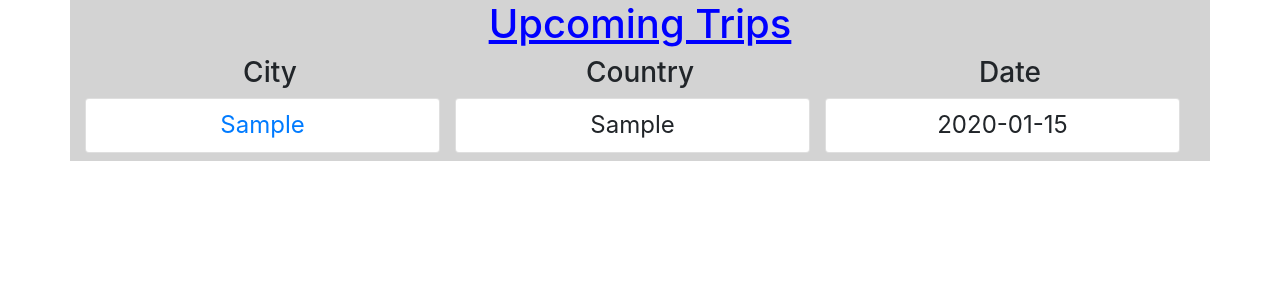
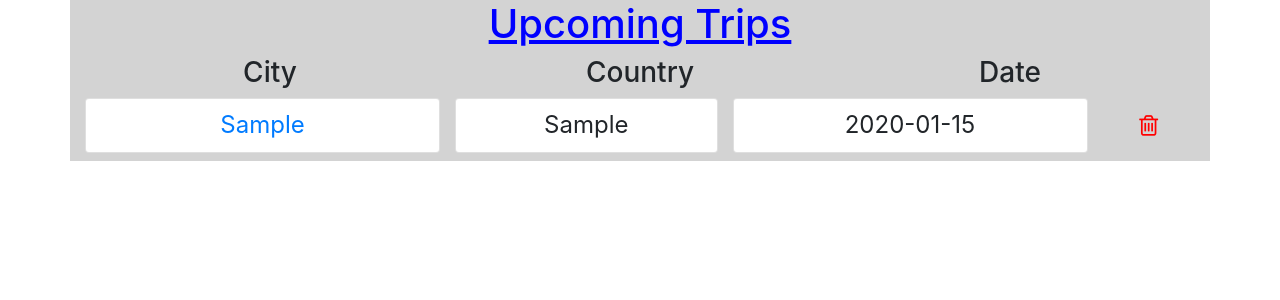
Before and after one commit to KevinChheang/Weather, a Flask app: page /all_trips/1 in a window 1280 px wide. Shown: the part 69-369 px from the top of the page. Run offline with Flask 2, Linux system fonts and the light colour scheme; the visitor is signed in with stand-in values (Sample User, id 1); tables that the repository leaves empty hold one stand-in row (values such as "Sample post"); parts of the project's set-up code (start-up, migrations or seed data) failed here and were passed over; some libraries are stand-ins or nearby versions.

Commit message:
implement delete upcoming trip

```diff
--- a/Code/app.py
+++ b/Code/app.py
@@ -1,4 +1,4 @@
-from flask import Flask, request, flash, render_template, redirect, session, jsonify
+from flask import Flask, request, flash, render_template, redirect, session, jsonify, url_for
 from flask_debugtoolbar import DebugToolbarExtension
 
 from models import db, connect_db, User, UpcomingTrip, Search
@@ -129,6 +129,24 @@ def add_trip(user_id):
 
     return render_template("add_trip_form.html", form=form)
 
+@app.route("/delete-trip/<int:trip_id>")
+def delete_trip(trip_id):
+    # check if user login or not
+    if "user_id" not in session:
+        flash("Please login to gain access.", "info")
+
+        return redirect("/")
+
+    trip = UpcomingTrip.query.get_or_404(trip_id)
+
+    UpcomingTrip.query.filter_by(id=trip_id).delete()
+
+    flash(f"{trip.city} deleted.", "success")
+
+    db.session.commit()
+
+    return redirect(f"/all_trips/{trip.user_id}")
+
 @app.route("/all_trips/<int:user_id>")
 def show_all_trips(user_id):
     setSession()
--- a/Code/static/css/weather.css
+++ b/Code/static/css/weather.css
@@ -38,3 +38,12 @@ h1, h2 {
     background-color: rgb(20, 235, 224);
     padding: 15px;
 }
+
+#trash-bin {
+    margin-top: 10px;
+    height: 40px;
+}
+
+#delete-trip {
+    color: red;
+}
--- a/Code/templates/base.html
+++ b/Code/templates/base.html
@@ -7,6 +7,9 @@
 
     <!-- Bootstrap CDN -->
     <link rel="stylesheet" href="https://stackpath.bootstrapcdn.com/bootstrap/4.5.0/css/bootstrap.min.css" integrity="sha384-9aIt2nRpC12Uk9gS9baDl411NQApFmC26EwAOH8WgZl5MYYxFfc+NcPb1dKGj7Sk" crossorigin="anonymous">
+
+    <!-- Font awesome -->
+    <link rel="stylesheet" href="https://stackpath.bootstrapcdn.com/font-awesome/4.7.0/css/font-awesome.min.css" integrity="sha384-wvfXpqpZZVQGK6TAh5PVlGOfQNHSoD2xbE+QkPxCAFlNEevoEH3Sl0sibVcOQVnN" crossorigin="anonymous">
 
     <link rel="stylesheet" href="../static/css/weather.css">
 </head>
--- a/Code/templates/display_all_trips.html
+++ b/Code/templates/display_all_trips.html
@@ -21,11 +21,17 @@
                 <div class="col-4 list-group">
                     <h4 class="font-weight-normal list-group-item"><a href="/trip_details/{{trip.id}}">{{trip.city}}</a></h4>
                 </div>
-                <div class="col-4 list-group">
+
+                <div class="col-3 list-group">
                     <h4 class="font-weight-normal list-group-item">{{trip.country}}</h4>
                 </div>
+
                 <div class="col-4 list-group">
                     <h4 class="font-weight-normal list-group-item">{{trip.date}}</h4>
+                </div>
+
+                <div id="trash-bin" class="col-1">
+                    <a id="delete-trip" href="/delete-trip/{{trip.id}}"><i class="fa fa-trash-o" aria-hidden="true"></i></a>
                 </div>
             </div>
         {% endfor %}
```
Also changed, not shown: Code/static/img/trash.png (added).
